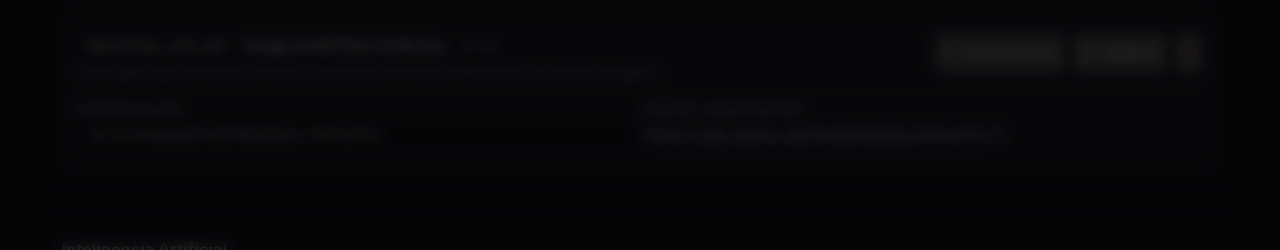
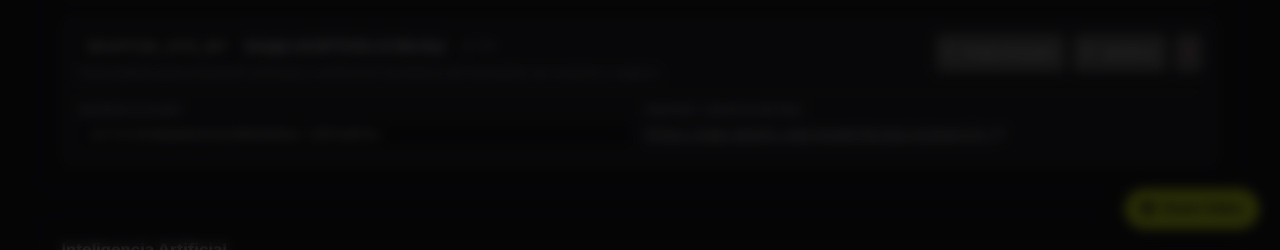
Before and after one commit to JGTI/SANS, a Laravel app: page /admin/api-keys in a window 1280 px wide. Shown: the part 1338-1588 px from the top of the page. Run offline with Laravel 12, Linux system fonts and the light colour scheme; the visitor is signed in with stand-in values (Sample User, id 1); data comes from the database, SQL or seed files in the repository; data that the repository does not hold is empty; parts of the project's set-up code (start-up, migrations or seed data) failed here and were passed over; some libraries are stand-ins or nearby versions.

Commit message:
feat(ui): add global floating demo video button and modal player across all pages

```diff
--- a/resources/views/layouts/app.blade.php
+++ b/resources/views/layouts/app.blade.php
@@ -759,6 +759,63 @@
     }
 })();
 </script>
+
+{{-- Botón flotante global para ver el video demo en todas las páginas --}}
+<button id="sv-floating-video-btn" type="button"
+        aria-label="{{ $isEn ? 'Watch Demo Video' : 'Ver Video Demo' }}"
+        style="position:fixed;right:20px;bottom:20px;z-index:9500;display:inline-flex;align-items:center;gap:8px;padding:0.65rem 1rem;border-radius:999px;border:1.5px solid #09090b;background:#EAFE07;color:#09090b;font-weight:800;font-size:0.82rem;letter-spacing:0.01em;cursor:pointer;box-shadow:0 10px 26px rgba(0,0,0,0.42);transition:transform 0.16s ease,box-shadow 0.16s ease;">
+    <i class="fa fa-play-circle" aria-hidden="true" style="font-size:1.05rem;"></i>
+    <span>{{ $isEn ? 'Demo Video' : 'Video Demo' }}</span>
+</button>
+
+<div id="sv-demo-video-modal" role="dialog" aria-modal="true" aria-labelledby="sv-demo-video-title"
+     style="display:none;position:fixed;inset:0;z-index:10050;background:rgba(5,5,7,0.88);backdrop-filter:blur(6px);align-items:center;justify-content:center;padding:1rem;">
+    <div style="width:min(920px,100%);background:#0b0b0f;color:#ffffff;border:1px solid rgba(255,255,255,0.16);border-radius:14px;overflow:hidden;box-shadow:0 24px 60px rgba(0,0,0,0.65);">
+        <div style="display:flex;align-items:center;justify-content:space-between;gap:1rem;padding:0.75rem 1rem;border-bottom:1px solid rgba(255,255,255,0.12);">
+            <strong id="sv-demo-video-title" style="font-size:0.92rem;display:inline-flex;align-items:center;gap:8px;">
+                <i class="fa fa-film" aria-hidden="true" style="color:#EAFE07;"></i>
+                <span>{{ $isEn ? 'SPACE VISION — Official Demo Video' : 'SPACE VISION — Video Demo Oficial' }}</span>
+            </strong>
+            <button id="sv-demo-video-close" type="button" aria-label="{{ $isEn ? 'Close video' : 'Cerrar video' }}"
+                    style="background:transparent;border:1px solid rgba(255,255,255,0.22);color:#ffffff;width:32px;height:32px;border-radius:8px;cursor:pointer;font-size:1rem;display:grid;place-items:center;">
+                <i class="fa fa-times" aria-hidden="true"></i>
+            </button>
+        </div>
+        <div style="background:#000000;">
+            <video id="sv-demo-video-player" controls playsinline preload="metadata" style="width:100%;max-height:76vh;display:block;">
+                <source src="{{ request()->getBasePath() }}/video/space%20vision%20video%20con%20subtitulos.mp4" type="video/mp4">
+            </video>
+        </div>
+    </div>
+</div>
+
+<script>
+(() => {
+    const btn = document.getElementById('sv-floating-video-btn');
+    const modal = document.getElementById('sv-demo-video-modal');
+    const closeBtn = document.getElementById('sv-demo-video-close');
+    const player = document.getElementById('sv-demo-video-player');
+    if (!btn || !modal || !player) return;
+
+    function openVideoModal() {
+        modal.style.display = 'flex';
+        player.play().catch(() => {});
+    }
+    function closeVideoModal() {
+        modal.style.display = 'none';
+        player.pause();
+    }
+
+    btn.addEventListener('click', openVideoModal);
+    closeBtn?.addEventListener('click', closeVideoModal);
+    modal.addEventListener('click', (e) => {
+        if (e.target === modal) closeVideoModal();
+    });
+    document.addEventListener('keydown', (e) => {
+        if (e.key === 'Escape' && modal.style.display === 'flex') closeVideoModal();
+    });
+})();
+</script>
 @stack('scripts')
 </body>
 </html>
```
